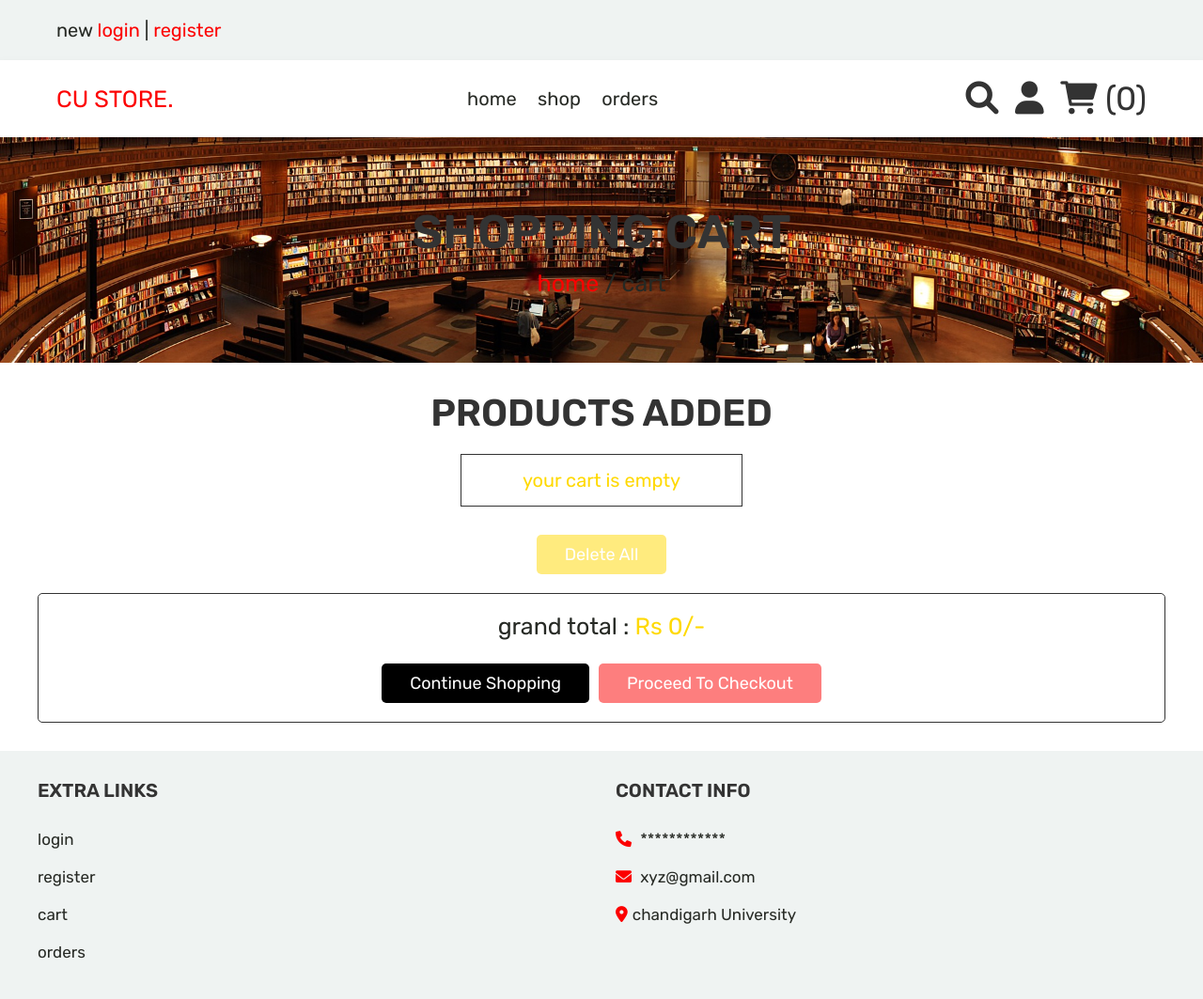
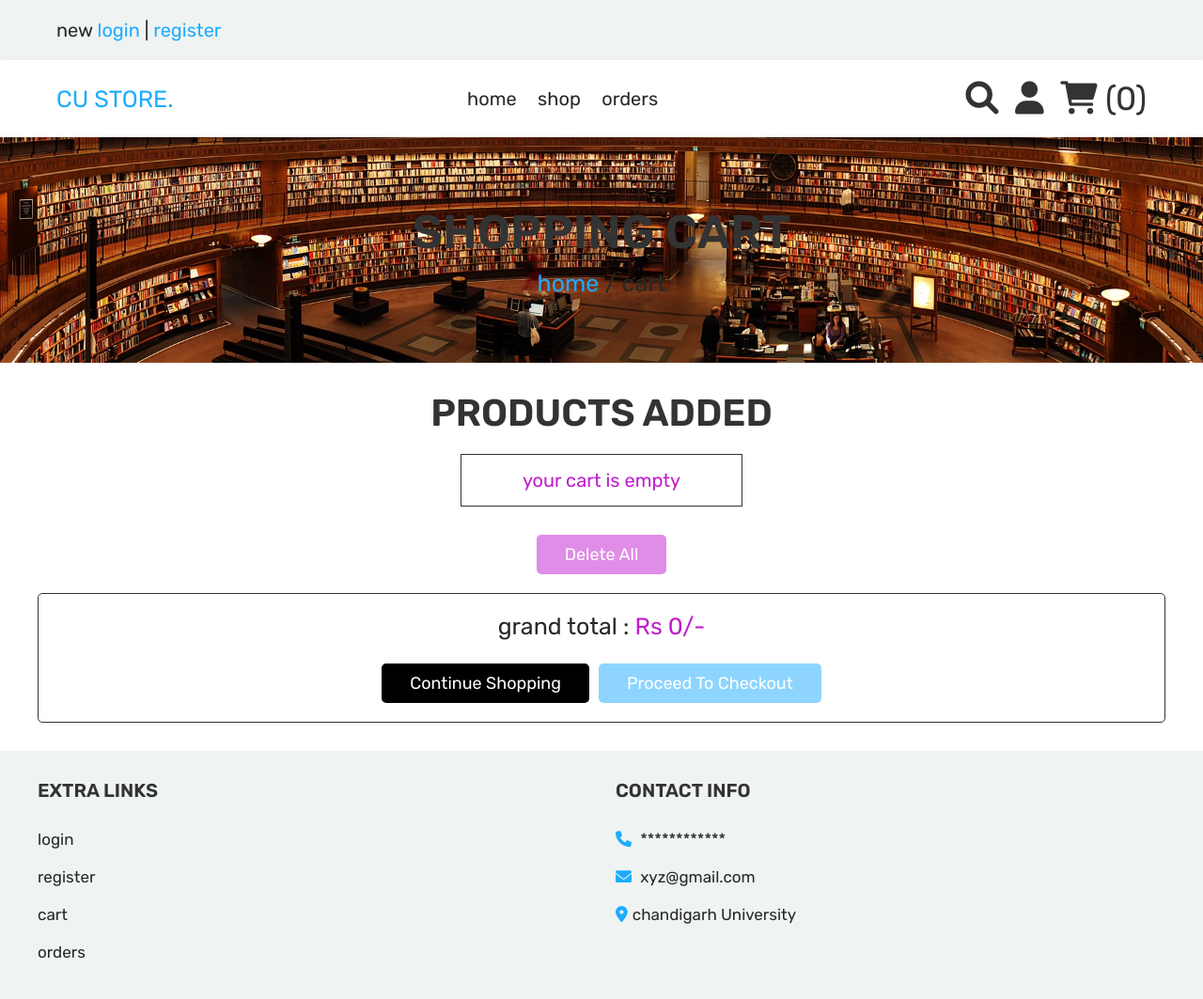
Before and after one commit to realsahilthakur/BOOK-STORE, a PHP site: page /cart.php in a window 1280 px wide. Shown: the whole page at 94% size. Run offline with PHP 8.4, Linux system fonts and the light colour scheme; the visitor is signed in with stand-in values (Sample User, id 1); data that the repository does not hold is empty.

Commit message:
Update style.css

```diff
--- a/css/style.css
+++ b/css/style.css
@@ -1,8 +1,8 @@
 @import url('https://fonts.googleapis.com/css2?family=Rubik:wght@300;400;500;600&display=swap');
 
 :root{
-   --purple:#fc0000;
-   --red:rgb(255, 217, 0);
+   --purple:#1dacff;
+   --red:rgb(192, 29, 206);
    --orange:#000000;
    --black:#333;
    --white:rgb(255, 255, 255);
```
